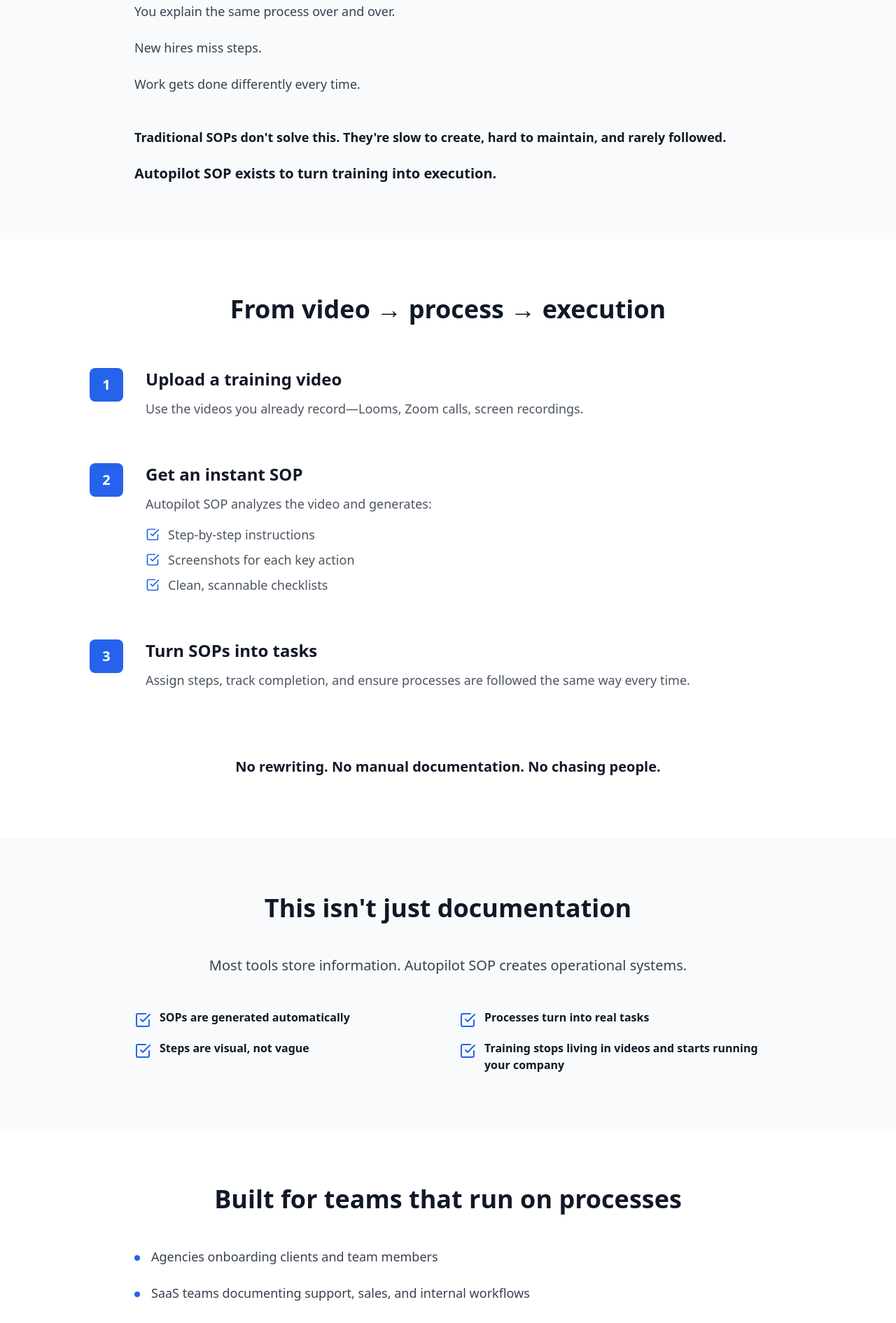
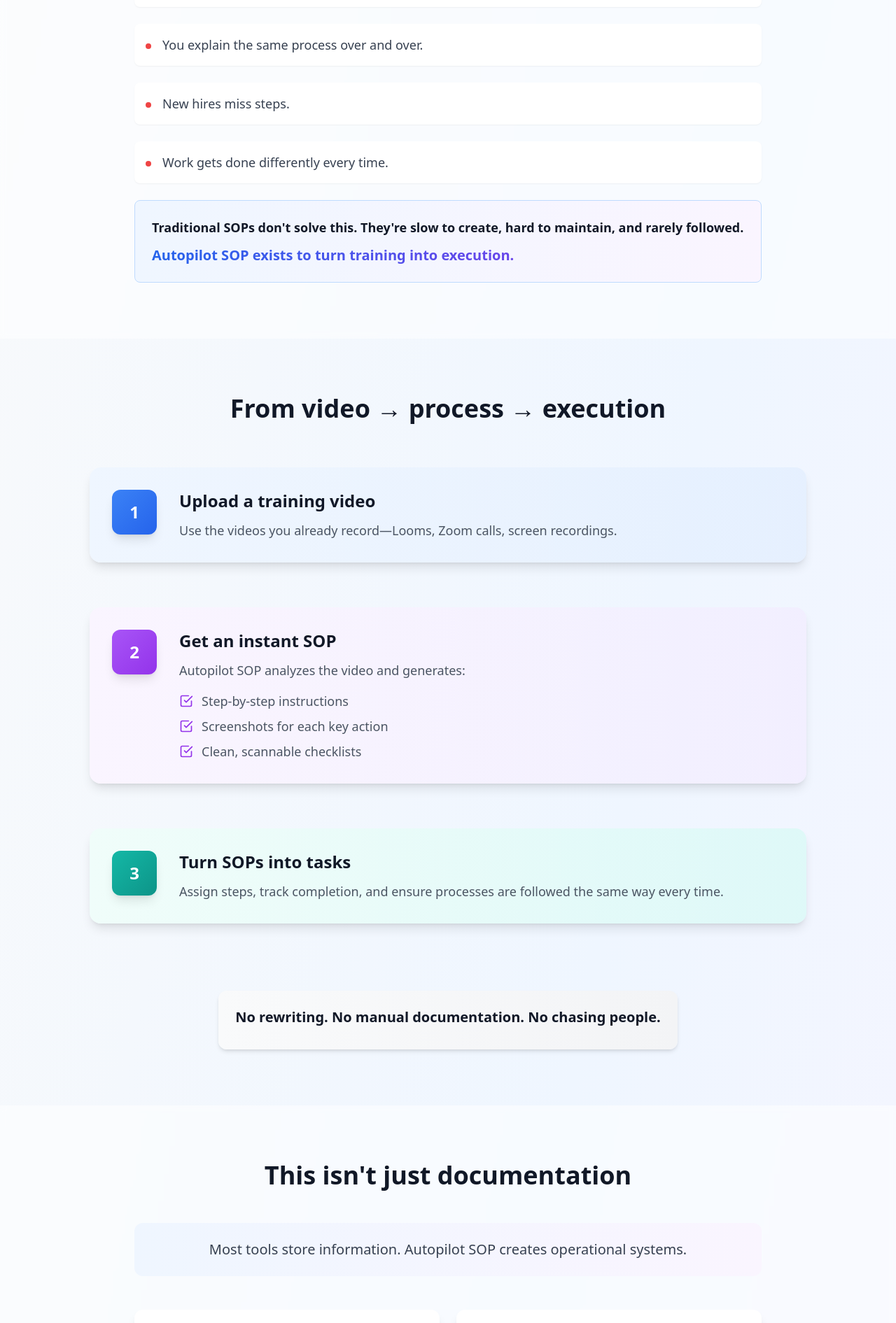
Before and after one commit to sammitchell20013-gif/Autopilot-sop, a Next.js app: page / in a window 1280 px wide. Shown: the part 860-2751 px from the top of the page at 70% size. Built offline with nearby package versions, Linux system fonts and the light colour scheme.

Commit message:
Restore beautiful lively design: gradients, cards, shadows, animations - remove 'Made with love by TT'

```diff
--- a/app/page.tsx
+++ b/app/page.tsx
@@ -12,9 +12,9 @@
 
 export default function HomePage() {
   return (
-    <main className="min-h-screen bg-white dark:bg-gray-900">
+    <main className="min-h-screen bg-gradient-to-br from-gray-50 via-blue-50 to-purple-50 dark:from-gray-900 dark:via-blue-950 dark:to-purple-950">
       {/* Navigation */}
-      <nav className="fixed top-0 left-0 right-0 z-40 bg-white/95 dark:bg-gray-900/95 backdrop-blur-sm border-b border-gray-200 dark:border-gray-800">
+      <nav className="fixed top-0 left-0 right-0 z-40 bg-white/80 dark:bg-gray-900/80 backdrop-blur-lg border-b border-gray-200 dark:border-gray-800">
         <div className="max-w-7xl mx-auto px-4 sm:px-6 lg:px-8">
           <div className="flex items-center justify-between h-16">
             <Link href="/" className="flex items-center">
@@ -26,7 +26,7 @@
             </Link>
 
             <div className="flex items-center space-x-4">
-              <Link href="/login" className="text-gray-700 dark:text-gray-300 hover:text-gray-900 dark:hover:text-white text-sm font-medium">
+              <Link href="/login" className="text-gray-700 dark:text-gray-300 hover:text-gray-900 dark:hover:text-white text-sm font-medium transition-colors">
                 Login
               </Link>
               <Link href="/signup">
@@ -49,7 +49,10 @@
             className="text-center"
           >
             <h1 className="text-5xl md:text-6xl font-bold text-gray-900 dark:text-white mb-6 leading-tight">
-              Turn training videos into SOPs your team actually follows
+              Turn training videos into{" "}
+              <span className="bg-gradient-to-r from-blue-600 to-purple-600 bg-clip-text text-transparent">
+                SOPs your team actually follows
+              </span>
             </h1>
 
             <p className="text-xl text-gray-600 dark:text-gray-400 mb-4 leading-relaxed max-w-3xl mx-auto">
@@ -76,7 +79,7 @@
       </section>
 
       {/* Pain Section */}
-      <section className="py-20 px-4 sm:px-6 lg:px-8 bg-gray-50 dark:bg-gray-800/50">
+      <section className="py-20 px-4 sm:px-6 lg:px-8 bg-white/50 dark:bg-gray-800/30 backdrop-blur-sm">
         <div className="max-w-4xl mx-auto">
           <motion.div
             initial={{ opacity: 0, y: 20 }}
@@ -88,16 +91,30 @@
             </h2>
 
             <div className="space-y-6 text-lg text-gray-700 dark:text-gray-300">
+              <div className="flex items-start gap-4 p-4 bg-white dark:bg-gray-800 rounded-lg shadow-sm hover:shadow-md transition-shadow">
+                <div className="w-2 h-2 bg-red-500 rounded-full mt-3 flex-shrink-0"></div>
                 <p>You record Looms and Zoom trainings.</p>
+              </div>
+              <div className="flex items-start gap-4 p-4 bg-white dark:bg-gray-800 rounded-lg shadow-sm hover:shadow-md transition-shadow">
+                <div className="w-2 h-2 bg-red-500 rounded-full mt-3 flex-shrink-0"></div>
                 <p>You explain the same process over and over.</p>
+              </div>
+              <div className="flex items-start gap-4 p-4 bg-white dark:bg-gray-800 rounded-lg shadow-sm hover:shadow-md transition-shadow">
+                <div className="w-2 h-2 bg-red-500 rounded-full mt-3 flex-shrink-0"></div>
                 <p>New hires miss steps.</p>
+              </div>
+              <div className="flex items-start gap-4 p-4 bg-white dark:bg-gray-800 rounded-lg shadow-sm hover:shadow-md transition-shadow">
+                <div className="w-2 h-2 bg-red-500 rounded-full mt-3 flex-shrink-0"></div>
                 <p>Work gets done differently every time.</p>
-              <p className="pt-6 font-semibold text-gray-900 dark:text-white">
+              </div>
+              <div className="pt-6 p-6 bg-gradient-to-r from-blue-50 to-purple-50 dark:from-blue-900/20 dark:to-purple-900/20 rounded-lg border border-blue-200 dark:border-blue-800">
+                <p className="font-semibold text-gray-900 dark:text-white mb-3">
                   Traditional SOPs don't solve this. They're slow to create, hard to maintain, and rarely followed.
                 </p>
-              <p className="text-xl font-semibold text-gray-900 dark:text-white">
+                <p className="text-xl font-bold text-transparent bg-clip-text bg-gradient-to-r from-blue-600 to-purple-600">
                   Autopilot SOP exists to turn training into execution.
                 </p>
+              </div>
             </div>
           </motion.div>
         </div>
@@ -117,9 +134,9 @@
 
             <div className="space-y-16">
               {/* Step 1 */}
-              <div className="flex flex-col md:flex-row gap-8 items-start">
+              <div className="flex flex-col md:flex-row gap-8 items-start p-8 bg-gradient-to-r from-blue-50 to-blue-100/50 dark:from-blue-900/20 dark:to-blue-800/10 rounded-2xl shadow-lg hover:shadow-xl transition-shadow">
                 <div className="flex-shrink-0">
-                  <div className="w-12 h-12 bg-blue-600 text-white rounded-lg flex items-center justify-center text-xl font-bold">
+                  <div className="w-16 h-16 bg-gradient-to-br from-blue-500 to-blue-600 text-white rounded-xl flex items-center justify-center text-2xl font-bold shadow-lg">
                     1
                   </div>
                 </div>
@@ -134,9 +151,9 @@
               </div>
 
               {/* Step 2 */}
-              <div className="flex flex-col md:flex-row gap-8 items-start">
+              <div className="flex flex-col md:flex-row gap-8 items-start p-8 bg-gradient-to-r from-purple-50 to-purple-100/50 dark:from-purple-900/20 dark:to-purple-800/10 rounded-2xl shadow-lg hover:shadow-xl transition-shadow">
                 <div className="flex-shrink-0">
-                  <div className="w-12 h-12 bg-blue-600 text-white rounded-lg flex items-center justify-center text-xl font-bold">
+                  <div className="w-16 h-16 bg-gradient-to-br from-purple-500 to-purple-600 text-white rounded-xl flex items-center justify-center text-2xl font-bold shadow-lg">
                     2
                   </div>
                 </div>
@@ -149,15 +166,15 @@
                   </p>
                   <ul className="space-y-2 text-lg text-gray-600 dark:text-gray-400">
                     <li className="flex items-start">
-                      <CheckSquare className="w-5 h-5 mr-3 mt-1 text-blue-600 flex-shrink-0" />
+                      <CheckSquare className="w-5 h-5 mr-3 mt-1 text-purple-600 flex-shrink-0" />
                       <span>Step-by-step instructions</span>
                     </li>
                     <li className="flex items-start">
-                      <CheckSquare className="w-5 h-5 mr-3 mt-1 text-blue-600 flex-shrink-0" />
+                      <CheckSquare className="w-5 h-5 mr-3 mt-1 text-purple-600 flex-shrink-0" />
                       <span>Screenshots for each key action</span>
                     </li>
                     <li className="flex items-start">
-                      <CheckSquare className="w-5 h-5 mr-3 mt-1 text-blue-600 flex-shrink-0" />
+                      <CheckSquare className="w-5 h-5 mr-3 mt-1 text-purple-600 flex-shrink-0" />
                       <span>Clean, scannable checklists</span>
                     </li>
                   </ul>
@@ -165,9 +182,9 @@
               </div>
 
               {/* Step 3 */}
-              <div className="flex flex-col md:flex-row gap-8 items-start">
+              <div className="flex flex-col md:flex-row gap-8 items-start p-8 bg-gradient-to-r from-teal-50 to-teal-100/50 dark:from-teal-900/20 dark:to-teal-800/10 rounded-2xl shadow-lg hover:shadow-xl transition-shadow">
                 <div className="flex-shrink-0">
-                  <div className="w-12 h-12 bg-blue-600 text-white rounded-lg flex items-center justify-center text-xl font-bold">
+                  <div className="w-16 h-16 bg-gradient-to-br from-teal-500 to-teal-600 text-white rounded-xl flex items-center justify-center text-2xl font-bold shadow-lg">
                     3
                   </div>
                 </div>
@@ -182,9 +199,11 @@
               </div>
 
               <div className="pt-8 text-center">
+                <div className="inline-block p-6 bg-gradient-to-r from-gray-50 to-gray-100 dark:from-gray-800 dark:to-gray-700 rounded-xl shadow-md">
                   <p className="text-xl text-gray-900 dark:text-white font-semibold mb-2">
                     No rewriting. No manual documentation. No chasing people.
                   </p>
+                </div>
               </div>
             </div>
           </motion.div>
@@ -192,7 +211,7 @@
       </section>
 
       {/* Differentiation */}
-      <section className="py-20 px-4 sm:px-6 lg:px-8 bg-gray-50 dark:bg-gray-800/50">
+      <section className="py-20 px-4 sm:px-6 lg:px-8 bg-white/50 dark:bg-gray-800/30 backdrop-blur-sm">
         <div className="max-w-4xl mx-auto">
           <motion.div
             initial={{ opacity: 0, y: 20 }}
@@ -204,13 +223,13 @@
             </h2>
 
             <div className="space-y-6 text-lg text-gray-700 dark:text-gray-300 mb-12">
-              <p className="text-center text-xl">
+              <p className="text-center text-xl p-6 bg-gradient-to-r from-blue-50 to-purple-50 dark:from-blue-900/20 dark:to-purple-900/20 rounded-xl">
                 Most tools store information. Autopilot SOP creates operational systems.
               </p>
             </div>
 
-            <div className="grid md:grid-cols-2 gap-8">
-              <div className="space-y-4">
+            <div className="grid md:grid-cols-2 gap-6">
+              <div className="space-y-4 p-6 bg-white dark:bg-gray-800 rounded-xl shadow-lg hover:shadow-xl transition-shadow">
                 <div className="flex items-start">
                   <CheckSquare className="w-6 h-6 mr-3 mt-1 text-blue-600 flex-shrink-0" />
                   <div>
@@ -224,15 +243,15 @@
                   </div>
                 </div>
               </div>
-              <div className="space-y-4">
+              <div className="space-y-4 p-6 bg-white dark:bg-gray-800 rounded-xl shadow-lg hover:shadow-xl transition-shadow">
                 <div className="flex items-start">
-                  <CheckSquare className="w-6 h-6 mr-3 mt-1 text-blue-600 flex-shrink-0" />
+                  <CheckSquare className="w-6 h-6 mr-3 mt-1 text-purple-600 flex-shrink-0" />
                   <div>
                     <p className="font-semibold text-gray-900 dark:text-white">Processes turn into real tasks</p>
                   </div>
                 </div>
                 <div className="flex items-start">
-                  <CheckSquare className="w-6 h-6 mr-3 mt-1 text-blue-600 flex-shrink-0" />
+                  <CheckSquare className="w-6 h-6 mr-3 mt-1 text-purple-600 flex-shrink-0" />
                   <div>
                     <p className="font-semibold text-gray-900 dark:text-white">Training stops living in videos and starts running your company</p>
                   </div>
@@ -255,34 +274,36 @@
               Built for teams that run on processes
             </h2>
 
-            <div className="space-y-6 text-lg text-gray-700 dark:text-gray-300">
-              <div className="flex items-start">
-                <div className="w-2 h-2 bg-blue-600 rounded-full mr-4 mt-3 flex-shrink-0"></div>
-                <p>Agencies onboarding clients and team members</p>
+            <div className="grid md:grid-cols-2 gap-6">
+              <div className="flex items-start p-6 bg-gradient-to-br from-blue-50 to-blue-100/50 dark:from-blue-900/20 dark:to-blue-800/10 rounded-xl shadow-md hover:shadow-lg transition-shadow">
+                <div className="w-3 h-3 bg-blue-600 rounded-full mr-4 mt-2 flex-shrink-0"></div>
+                <p className="text-gray-700 dark:text-gray-300">Agencies onboarding clients and team members</p>
               </div>
-              <div className="flex items-start">
-                <div className="w-2 h-2 bg-blue-600 rounded-full mr-4 mt-3 flex-shrink-0"></div>
-                <p>SaaS teams documenting support, sales, and internal workflows</p>
+              <div className="flex items-start p-6 bg-gradient-to-br from-purple-50 to-purple-100/50 dark:from-purple-900/20 dark:to-purple-800/10 rounded-xl shadow-md hover:shadow-lg transition-shadow">
+                <div className="w-3 h-3 bg-purple-600 rounded-full mr-4 mt-2 flex-shrink-0"></div>
+                <p className="text-gray-700 dark:text-gray-300">SaaS teams documenting support, sales, and internal workflows</p>
               </div>
-              <div className="flex items-start">
-                <div className="w-2 h-2 bg-blue-600 rounded-full mr-4 mt-3 flex-shrink-0"></div>
-                <p>Operations-heavy businesses that depend on consistency</p>
+              <div className="flex items-start p-6 bg-gradient-to-br from-teal-50 to-teal-100/50 dark:from-teal-900/20 dark:to-teal-800/10 rounded-xl shadow-md hover:shadow-lg transition-shadow">
+                <div className="w-3 h-3 bg-teal-600 rounded-full mr-4 mt-2 flex-shrink-0"></div>
+                <p className="text-gray-700 dark:text-gray-300">Operations-heavy businesses that depend on consistency</p>
               </div>
-              <div className="flex items-start">
-                <div className="w-2 h-2 bg-blue-600 rounded-full mr-4 mt-3 flex-shrink-0"></div>
-                <p>Remote teams tired of explaining the same thing twice</p>
+              <div className="flex items-start p-6 bg-gradient-to-br from-indigo-50 to-indigo-100/50 dark:from-indigo-900/20 dark:to-indigo-800/10 rounded-xl shadow-md hover:shadow-lg transition-shadow">
+                <div className="w-3 h-3 bg-indigo-600 rounded-full mr-4 mt-2 flex-shrink-0"></div>
+                <p className="text-gray-700 dark:text-gray-300">Remote teams tired of explaining the same thing twice</p>
               </div>
             </div>
 
-            <p className="mt-12 text-xl text-center text-gray-900 dark:text-white font-semibold">
+            <div className="mt-12 text-center p-6 bg-gradient-to-r from-blue-600 to-purple-600 rounded-xl shadow-xl">
+              <p className="text-xl text-white font-semibold">
                 If processes break when someone new joins, Autopilot SOP is for you.
               </p>
+            </div>
           </motion.div>
         </div>
       </section>
 
       {/* Objection Handling */}
-      <section className="py-20 px-4 sm:px-6 lg:px-8 bg-gray-50 dark:bg-gray-800/50">
+      <section className="py-20 px-4 sm:px-6 lg:px-8 bg-white/50 dark:bg-gray-800/30 backdrop-blur-sm">
         <div className="max-w-4xl mx-auto">
           <motion.div
             initial={{ opacity: 0, y: 20 }}
@@ -293,38 +314,40 @@
               Why teams switch
             </h2>
 
-            <div className="space-y-8 text-lg">
-              <div>
-                <p className="text-gray-600 dark:text-gray-400 mb-2">
+            <div className="space-y-6">
+              <div className="p-6 bg-white dark:bg-gray-800 rounded-xl shadow-lg hover:shadow-xl transition-shadow border-l-4 border-blue-600">
+                <p className="text-gray-600 dark:text-gray-400 mb-2 font-medium">
                   Already recording training videos
                 </p>
-                <p className="text-gray-900 dark:text-white font-semibold">
+                <p className="text-gray-900 dark:text-white font-semibold text-lg">
                   We turn them into executable systems.
                 </p>
               </div>
 
-              <div>
-                <p className="text-gray-600 dark:text-gray-400 mb-2">
+              <div className="p-6 bg-white dark:bg-gray-800 rounded-xl shadow-lg hover:shadow-xl transition-shadow border-l-4 border-purple-600">
+                <p className="text-gray-600 dark:text-gray-400 mb-2 font-medium">
                   Tried SOPs before
                 </p>
-                <p className="text-gray-900 dark:text-white font-semibold">
+                <p className="text-gray-900 dark:text-white font-semibold text-lg">
                   Manual SOPs fail because they're slow to create and rarely followed.
                 </p>
               </div>
 
-              <div>
-                <p className="text-gray-600 dark:text-gray-400 mb-2">
+              <div className="p-6 bg-white dark:bg-gray-800 rounded-xl shadow-lg hover:shadow-xl transition-shadow border-l-4 border-teal-600">
+                <p className="text-gray-600 dark:text-gray-400 mb-2 font-medium">
                   Concerned about additional work
                 </p>
-                <p className="text-gray-900 dark:text-white font-semibold">
+                <p className="text-gray-900 dark:text-white font-semibold text-lg">
                   This replaces work you're already doing.
                 </p>
               </div>
             </div>
 
-            <p className="mt-12 text-xl text-center text-gray-900 dark:text-white font-semibold">
+            <div className="mt-12 text-center p-6 bg-gradient-to-r from-gray-50 to-gray-100 dark:from-gray-800 dark:to-gray-700 rounded-xl shadow-md">
+              <p className="text-xl text-gray-900 dark:text-white font-semibold">
                 Autopilot SOP automates process documentation.
               </p>
+            </div>
           </motion.div>
         </div>
       </section>
@@ -467,7 +490,7 @@
       </section>
 
       {/* FAQ */}
-      <section className="py-20 px-4 sm:px-6 lg:px-8 bg-gray-50 dark:bg-gray-800/50" id="faq">
+      <section className="py-20 px-4 sm:px-6 lg:px-8 bg-white/50 dark:bg-gray-800/30 backdrop-blur-sm" id="faq">
         <div className="max-w-3xl mx-auto">
           <motion.div
             initial={{ opacity: 0, y: 20 }}
@@ -478,8 +501,8 @@
               Frequently asked questions
             </h2>
 
-            <div className="space-y-8">
-              <div>
+            <div className="space-y-6">
+              <div className="p-6 bg-white dark:bg-gray-800 rounded-xl shadow-lg hover:shadow-xl transition-shadow">
                 <h3 className="text-xl font-semibold text-gray-900 dark:text-white mb-3">
                   What video formats do you support?
                 </h3>
@@ -488,7 +511,7 @@
                 </p>
               </div>
 
-              <div>
+              <div className="p-6 bg-white dark:bg-gray-800 rounded-xl shadow-lg hover:shadow-xl transition-shadow">
                 <h3 className="text-xl font-semibold text-gray-900 dark:text-white mb-3">
                   How long does it take to generate an SOP?
                 </h3>
@@ -497,7 +520,7 @@
                 </p>
               </div>
 
-              <div>
+              <div className="p-6 bg-white dark:bg-gray-800 rounded-xl shadow-lg hover:shadow-xl transition-shadow">
                 <h3 className="text-xl font-semibold text-gray-900 dark:text-white mb-3">
                   Can I edit the generated SOPs?
                 </h3>
@@ -506,7 +529,7 @@
                 </p>
               </div>
 
-              <div>
+              <div className="p-6 bg-white dark:bg-gray-800 rounded-xl shadow-lg hover:shadow-xl transition-shadow">
                 <h3 className="text-xl font-semibold text-gray-900 dark:text-white mb-3">
                   How does task assignment work?
                 </h3>
@@ -515,7 +538,7 @@
                 </p>
               </div>
 
-              <div>
+              <div className="p-6 bg-white dark:bg-gray-800 rounded-xl shadow-lg hover:shadow-xl transition-shadow">
                 <h3 className="text-xl font-semibold text-gray-900 dark:text-white mb-3">
                   What happens to my videos after upload?
                 </h3>
@@ -524,7 +547,7 @@
                 </p>
               </div>
 
-              <div>
+              <div className="p-6 bg-white dark:bg-gray-800 rounded-xl shadow-lg hover:shadow-xl transition-shadow">
                 <h3 className="text-xl font-semibold text-gray-900 dark:text-white mb-3">
                   Can I cancel anytime?
                 </h3>
@@ -538,25 +561,25 @@
       </section>
 
       {/* Final CTA */}
-      <section className="py-24 px-4 sm:px-6 lg:px-8">
+      <section className="py-24 px-4 sm:px-6 lg:px-8 bg-gradient-to-br from-blue-600 via-purple-600 to-indigo-600">
         <div className="max-w-3xl mx-auto text-center">
           <motion.div
             initial={{ opacity: 0, y: 20 }}
             animate={{ opacity: 1, y: 0 }}
             transition={{ duration: 0.6, delay: 0.7 }}
           >
-            <h2 className="text-4xl md:text-5xl font-bold text-gray-900 dark:text-white mb-8">
+            <h2 className="text-4xl md:text-5xl font-bold text-white mb-8">
               Stop explaining. Start scaling.
             </h2>
 
             <Link href="/signup">
-              <Button variant="primary" size="lg" className="min-w-[250px]">
+              <Button variant="primary" size="lg" className="min-w-[250px] bg-white text-blue-600 hover:bg-gray-100 shadow-2xl hover:shadow-3xl transition-all transform hover:scale-105">
                 <Upload className="mr-2 w-5 h-5" />
                 Upload your first video
               </Button>
             </Link>
 
-            <p className="mt-6 text-gray-600 dark:text-gray-400">
+            <p className="mt-6 text-blue-100">
               No credit card required • Built for real teams
             </p>
           </motion.div>
@@ -589,7 +612,7 @@
           </div>
 
           <div className="mt-8 text-center text-sm text-gray-500 dark:text-gray-500">
-            Made with love by TT
+            © 2024 Autopilot SOP. All rights reserved.
           </div>
         </div>
       </footer>
```
Lines whose indentation alone changed are shown as unchanged.
